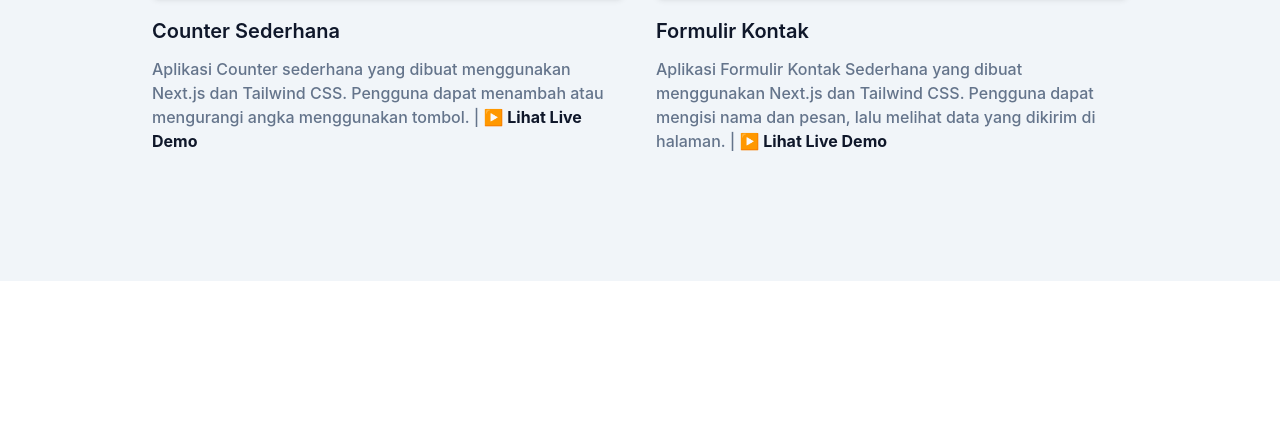
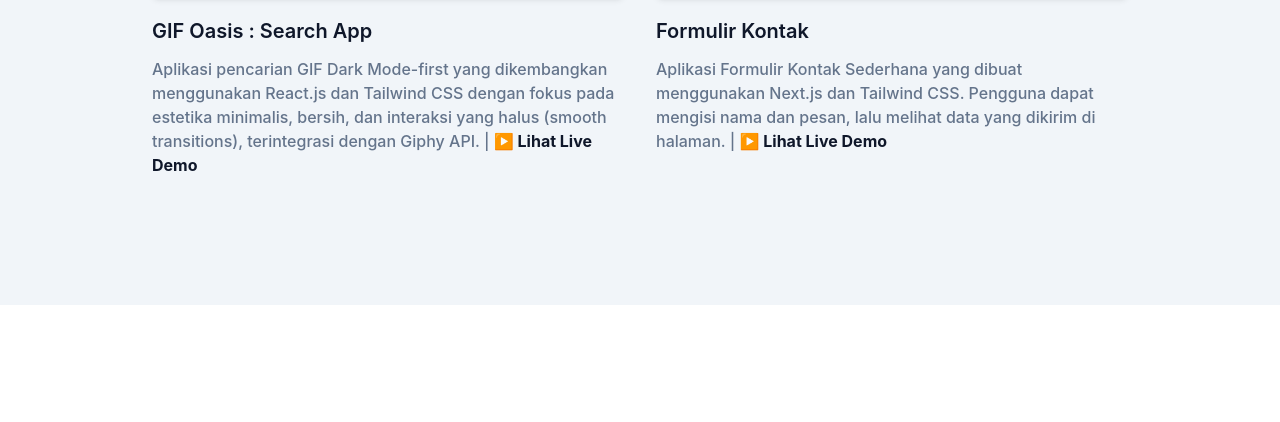
Before and after one commit to mwahyusp/portfolio-tailwind-css, a website: page index.html in a window 1280 px wide. Shown: the part 3587-4009 px from the top of the page. Drawn offline with Linux system fonts and the light colour scheme.

Commit message:
update index.html

```diff
--- a/index.html
+++ b/index.html
@@ -604,10 +604,10 @@
                 <source
                   type="image/webp"
                   srcset="
-                    https://res.cloudinary.com/dslkxsifx/image/upload/v1757929313/counter-next_khxdiv.webp
+                    https://res.cloudinary.com/dslkxsifx/image/upload/v1759740765/gif-oasis-search-app_ukrlew.webp
                   " />
                 <img
-                  src="https://res.cloudinary.com/dslkxsifx/image/upload/v1757929352/counter-next_krqsw5.png"
+                  src="https://res.cloudinary.com/dslkxsifx/image/upload/v1759740766/gif-oasis-search-app_hhuor9.png"
                   alt="Screenshot aplikasi counter sederhana dengan Next.js"
                   width="600"
                   height="400"
@@ -616,14 +616,15 @@
             </div>
             <h4
               class="mb-3 mt-5 text-xl font-semibold text-dark dark:text-white">
-              Counter Sederhana
+              GIF Oasis : Search App
             </h4>
             <p class="text-base font-medium text-secondary">
-              Aplikasi Counter sederhana yang dibuat menggunakan Next.js dan
-              Tailwind CSS. Pengguna dapat menambah atau mengurangi angka
-              menggunakan tombol. |
+              Aplikasi pencarian GIF Dark Mode-first yang dikembangkan
+              menggunakan React.js dan Tailwind CSS dengan fokus pada estetika
+              minimalis, bersih, dan interaksi yang halus (smooth transitions),
+              terintegrasi dengan Giphy API. |
               <a
-                href="https://counterr-nextjs.netlify.app/"
+                href="gif-oasis-search-app.netlify.app/"
                 class="text-base font-medium text-dark dark:text-white"
                 target="_blank"
                 rel="noopener noreferrer"
```
